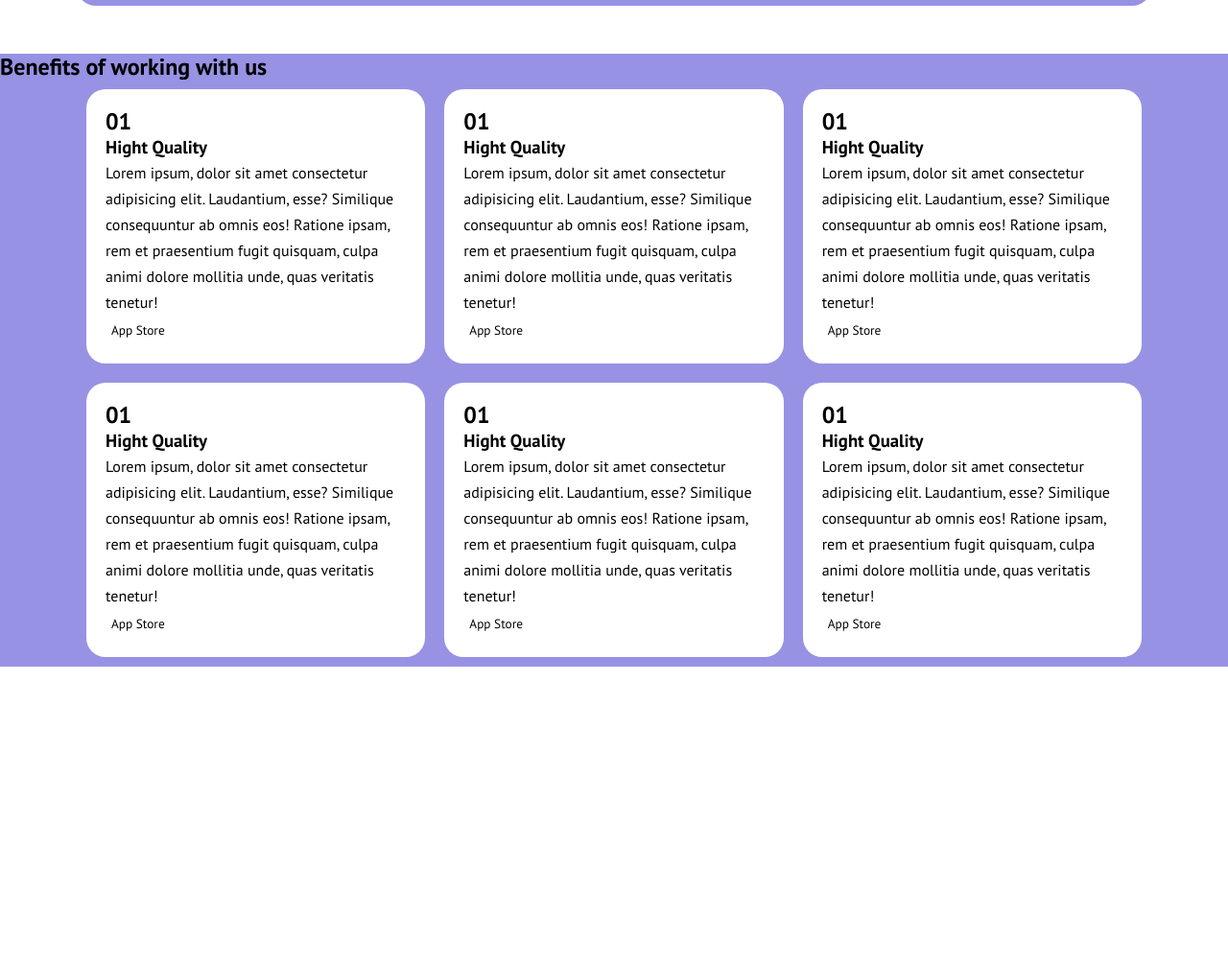
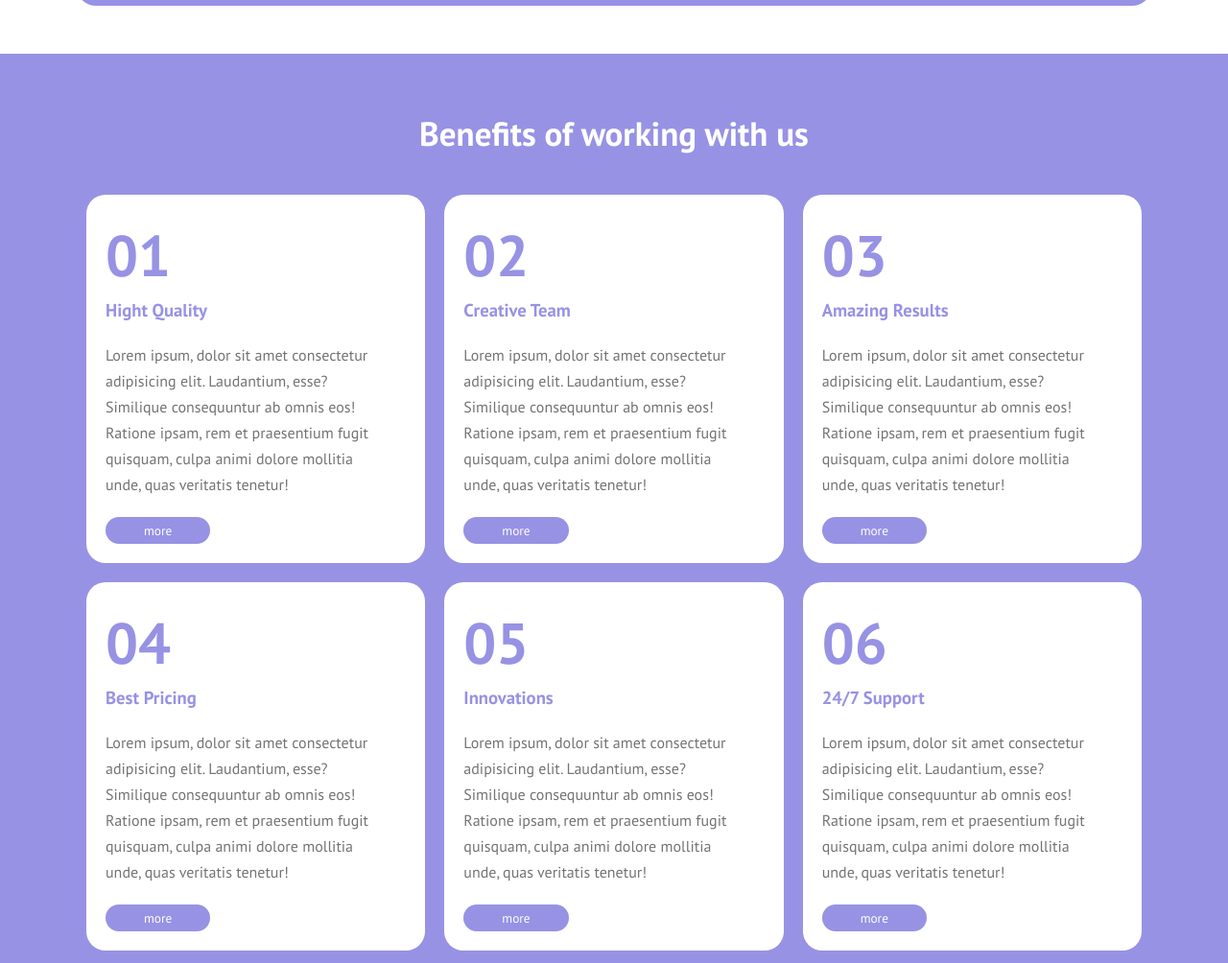
Before and after one commit to Fabrizio-padula-hub/htmlcss-responsive-layout, a plain HTML site: page index.html in a window 1280 px wide. Shown: the part 2329-3333 px from the top of the page at 96% size. Before the commit the page ends 3024 px from the top, so only its background shows below. Drawn offline with Linux system fonts and the light colour scheme.

Commit message:
feat: end benefits section

```diff
--- a/index.html
+++ b/index.html
@@ -177,7 +177,7 @@
         <!-- /reviews -->
         <!-- benefit -->
         <section class="benefit margin-top bg-vaiolet">
-            <h2>Benefits of working with us</h2>
+            <h2 class="title text-center">Benefits of working with us</h2>
             <div class="centering flex">
                 <div class="col">
                     <div class="card">
@@ -186,57 +186,57 @@
                         <p>
                             Lorem ipsum, dolor sit amet consectetur adipisicing elit. Laudantium, esse? Similique consequuntur ab omnis eos! Ratione ipsam, rem et praesentium fugit quisquam, culpa animi dolore mollitia unde, quas veritatis tenetur!
                         </p>
-                        <button class="btn">App Store</button>
+                        <button class="btn bg-vaiolet">more</button>
                     </div>
                 </div>
                 <div class="col">
                     <div class="card">
-                        <h2>01</h2>
-                        <h3>Hight Quality</h3>
+                        <h2>02</h2>
+                        <h3>Creative Team</h3>
                         <p>
                             Lorem ipsum, dolor sit amet consectetur adipisicing elit. Laudantium, esse? Similique consequuntur ab omnis eos! Ratione ipsam, rem et praesentium fugit quisquam, culpa animi dolore mollitia unde, quas veritatis tenetur!
                         </p>
-                        <button class="btn">App Store</button>
+                        <button class="btn bg-vaiolet">more</button>
                     </div>
                 </div>
                 <div class="col">
                     <div class="card">
-                        <h2>01</h2>
-                        <h3>Hight Quality</h3>
+                        <h2>03</h2>
+                        <h3>Amazing Results</h3>
                         <p>
                             Lorem ipsum, dolor sit amet consectetur adipisicing elit. Laudantium, esse? Similique consequuntur ab omnis eos! Ratione ipsam, rem et praesentium fugit quisquam, culpa animi dolore mollitia unde, quas veritatis tenetur!
                         </p>
-                        <button class="btn">App Store</button>
+                        <button class="btn bg-vaiolet">more</button>
                     </div>
                 </div>
                 <div class="col">
                     <div class="card">
-                        <h2>01</h2>
-                        <h3>Hight Quality</h3>
+                        <h2>04</h2>
+                        <h3>Best Pricing</h3>
                         <p>
                             Lorem ipsum, dolor sit amet consectetur adipisicing elit. Laudantium, esse? Similique consequuntur ab omnis eos! Ratione ipsam, rem et praesentium fugit quisquam, culpa animi dolore mollitia unde, quas veritatis tenetur!
                         </p>
-                        <button class="btn">App Store</button>
+                        <button class="btn bg-vaiolet">more</button>
                     </div>
                 </div>
                 <div class="col">
                     <div class="card">
-                        <h2>01</h2>
-                        <h3>Hight Quality</h3>
+                        <h2>05</h2>
+                        <h3>Innovations</h3>
                         <p>
                             Lorem ipsum, dolor sit amet consectetur adipisicing elit. Laudantium, esse? Similique consequuntur ab omnis eos! Ratione ipsam, rem et praesentium fugit quisquam, culpa animi dolore mollitia unde, quas veritatis tenetur!
                         </p>
-                        <button class="btn">App Store</button>
+                        <button class="btn bg-vaiolet">more</button>
                     </div>
                 </div>
                 <div class="col">
                     <div class="card">
-                        <h2>01</h2>
-                        <h3>Hight Quality</h3>
+                        <h2>06</h2>
+                        <h3>24/7 Support</h3>
                         <p>
                             Lorem ipsum, dolor sit amet consectetur adipisicing elit. Laudantium, esse? Similique consequuntur ab omnis eos! Ratione ipsam, rem et praesentium fugit quisquam, culpa animi dolore mollitia unde, quas veritatis tenetur!
                         </p>
-                        <button class="btn">App Store</button>
+                        <button class="btn bg-vaiolet">more</button>
                     </div>
                 </div>
 
--- a/style.css
+++ b/style.css
@@ -205,12 +205,33 @@ header .logo, header .menu{
 }
 /*** FINE SECTION REVIEWS ***/
 /*** SECTION BENEFIT ***/
+.benefit{
+    padding: 30px 0;
+}
 .benefit .card{
     background-color: #fff;
 }
-
-
-
+.benefit .title{
+    font-size: 35px;
+    color: #fff;
+    margin: 40px 0;
+}
+.benefit h2, h3{
+    color: #9792e4;
+}
+.benefit h2{
+    font-size: 60px;
+    margin: 30px 0;
+}
+.benefit p{
+    color: #737373;
+    margin: 20px 0;
+    padding-right: 20px;
+}
+.benefit button{
+    padding: 5px 40px;
+    color: #fff;
+}
 
 
 
```
